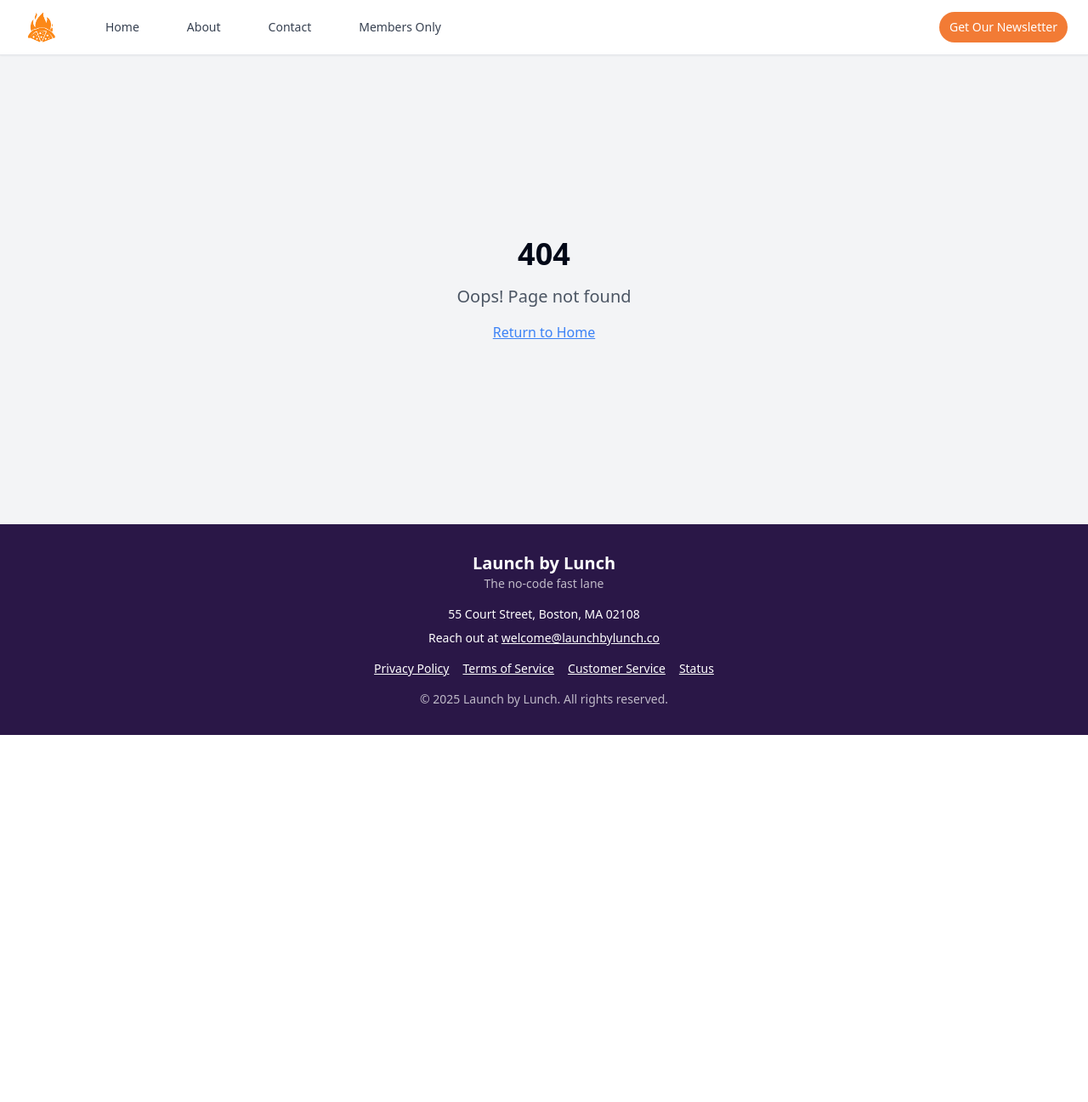
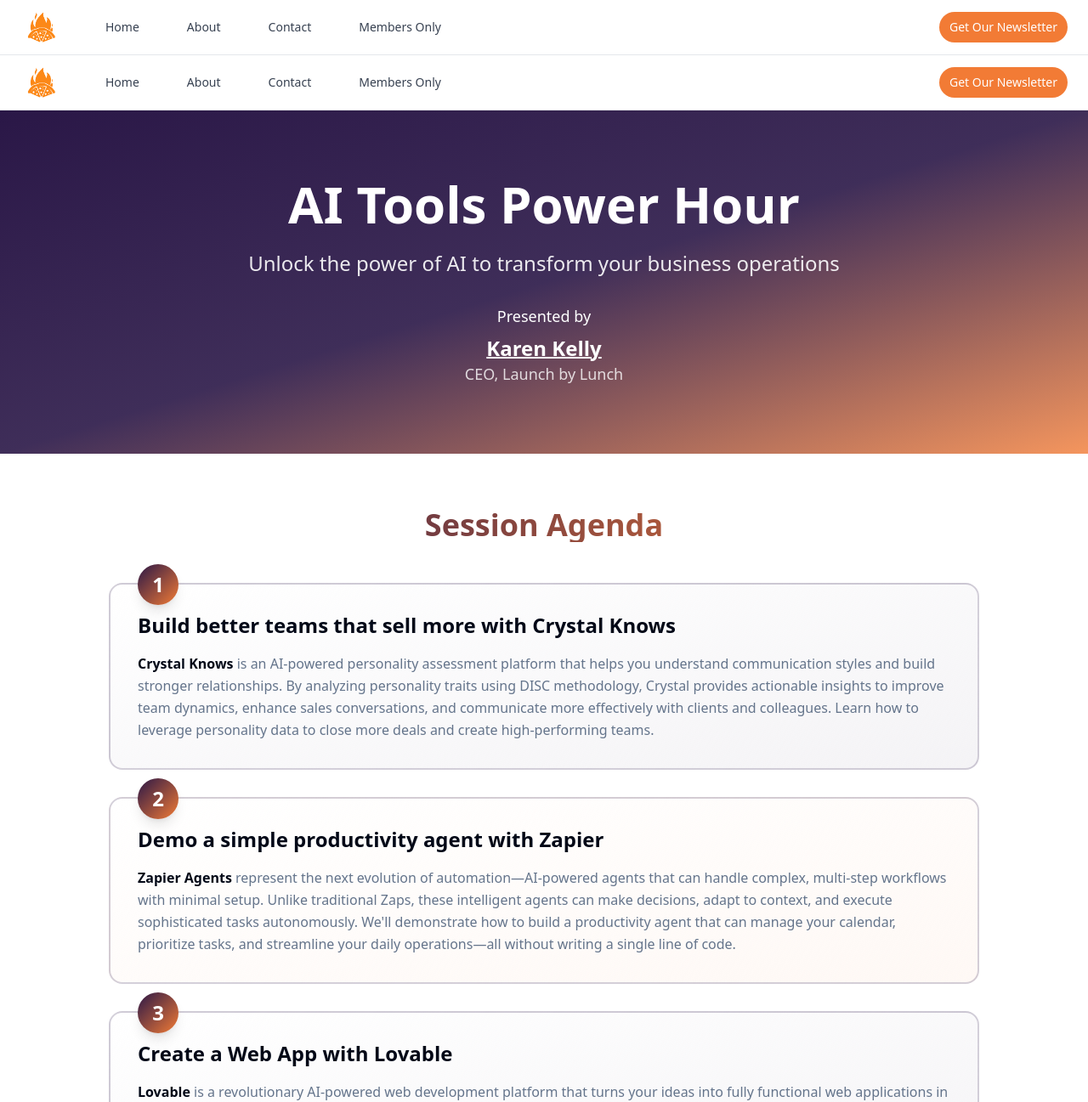
Before and after one commit to KK-purposely/launch-by-lunch-lane, a React (Vite) app: page /ai-power-hour in a window 1280 px wide. Shown: the top 1297 px of the page at 85% size. Before the commit the page ends 865 px from the top, so only its background shows below. Built offline with nearby package versions, Linux system fonts and the light colour scheme.

Commit message:
Add AI Power Hour route

```diff
--- a/src/App.tsx
+++ b/src/App.tsx
@@ -17,6 +17,7 @@ import TearDown from "./pages/TearDown";
 import Contact from "./pages/Contact";
 import WomenInCommunity from "./pages/WomenInCommunity";
 import CommunityPartnerships from "./pages/CommunityPartnerships";
+import AIPowerHour from "./pages/AIPowerHour";
 import Navigation from "./components/Navigation";
 
 const queryClient = new QueryClient(); // Trigger GitHub sync
@@ -41,6 +42,7 @@ const App = () => (
             <Route path="/contact" element={<Contact />} />
             <Route path="/women-in-community" element={<WomenInCommunity />} />
             <Route path="/community-partnerships" element={<CommunityPartnerships />} />
+            <Route path="/ai-power-hour" element={<AIPowerHour />} />
             {/* ADD ALL CUSTOM ROUTES ABOVE THE CATCH-ALL "*" ROUTE */}
             <Route path="*" element={<NotFound />} />
           </Routes>
--- /dev/null
+++ b/src/pages/AIPowerHour.tsx
@@ -0,0 +1,116 @@
+import { Helmet } from "react-helmet-async";
+import Navigation from "@/components/Navigation";
+import Footer from "@/components/Footer";
+
+const AIPowerHour = () => {
+  return (
+    <div className="min-h-screen flex flex-col bg-background">
+      <Helmet>
+        <title>AI Tools Power Hour - Launch by Lunch</title>
+        <meta name="description" content="Join Karen Kelly, CEO of Launch by Lunch, for an interactive session exploring AI-powered tools including Crystal Knows, Zapier Agents, and Lovable." />
+      </Helmet>
+
+      <Navigation />
+
+      <main className="flex-1">
+        {/* Hero Section */}
+        <section className="relative overflow-hidden bg-gradient-to-br from-launch-purple via-launch-purple/90 to-launch-orange/80 text-white py-20">
+          <div className="max-w-5xl mx-auto px-4 sm:px-6 text-center">
+            <h1 className="text-4xl md:text-6xl font-bold mb-6">
+              AI Tools Power Hour
+            </h1>
+            <p className="text-xl md:text-2xl mb-8 text-white/90">
+              Unlock the power of AI to transform your business operations
+            </p>
+            <div className="text-lg">
+              <p className="mb-2">Presented by</p>
+              <p className="text-2xl font-semibold">
+                <a
+                  href="https://www.linkedin.com/in/karen-kelly-daring-greatly/"
+                  target="_blank"
+                  rel="noopener noreferrer"
+                  className="hover:text-launch-orange transition-colors underline decoration-2"
+                >
+                  Karen Kelly
+                </a>
+              </p>
+              <p className="text-white/80">CEO, Launch by Lunch</p>
+            </div>
+          </div>
+        </section>
+
+        {/* Agenda Section */}
+        <section className="py-16 px-4 sm:px-6">
+          <div className="max-w-5xl mx-auto">
+            <h2 className="text-3xl md:text-4xl font-bold text-center mb-12 bg-gradient-to-r from-launch-purple to-launch-orange bg-clip-text text-transparent">
+              Session Agenda
+            </h2>
+
+            <div className="space-y-8">
+              {/* Item 1 - Crystal Knows */}
+              <div className="relative border-2 border-launch-purple/20 rounded-2xl p-8 bg-gradient-to-br from-white to-launch-purple/5">
+                <div className="absolute -top-6 left-8 w-12 h-12 rounded-full bg-gradient-to-br from-launch-purple to-launch-orange flex items-center justify-center text-white text-2xl font-bold shadow-lg">
+                  1
+                </div>
+                <h3 className="text-2xl font-bold mb-4 text-foreground">
+                  Build better teams that sell more with Crystal Knows
+                </h3>
+                <p className="text-muted-foreground leading-relaxed">
+                  <strong className="text-foreground">Crystal Knows</strong> is an AI-powered personality assessment platform that helps you understand communication styles and build stronger relationships. By analyzing personality traits using DISC methodology, Crystal provides actionable insights to improve team dynamics, enhance sales conversations, and communicate more effectively with clients and colleagues. Learn how to leverage personality data to close more deals and create high-performing teams.
+                </p>
+              </div>
+
+              {/* Item 2 - Zapier */}
+              <div className="relative border-2 border-launch-purple/20 rounded-2xl p-8 bg-gradient-to-br from-white to-launch-orange/5">
+                <div className="absolute -top-6 left-8 w-12 h-12 rounded-full bg-gradient-to-br from-launch-purple to-launch-orange flex items-center justify-center text-white text-2xl font-bold shadow-lg">
+                  2
+                </div>
+                <h3 className="text-2xl font-bold mb-4 text-foreground">
+                  Demo a simple productivity agent with Zapier
+                </h3>
+                <p className="text-muted-foreground leading-relaxed">
+                  <strong className="text-foreground">Zapier Agents</strong> represent the next evolution of automation—AI-powered agents that can handle complex, multi-step workflows with minimal setup. Unlike traditional Zaps, these intelligent agents can make decisions, adapt to context, and execute sophisticated tasks autonomously. We'll demonstrate how to build a productivity agent that can manage your calendar, prioritize tasks, and streamline your daily operations—all without writing a single line of code.
+                </p>
+              </div>
+
+              {/* Item 3 - Lovable */}
+              <div className="relative border-2 border-launch-purple/20 rounded-2xl p-8 bg-gradient-to-br from-white to-launch-purple/5">
+                <div className="absolute -top-6 left-8 w-12 h-12 rounded-full bg-gradient-to-br from-launch-purple to-launch-orange flex items-center justify-center text-white text-2xl font-bold shadow-lg">
+                  3
+                </div>
+                <h3 className="text-2xl font-bold mb-4 text-foreground">
+                  Create a Web App with Lovable
+                </h3>
+                <p className="text-muted-foreground leading-relaxed">
+                  <strong className="text-foreground">Lovable</strong> is a revolutionary AI-powered web development platform that turns your ideas into fully functional web applications in minutes. Using natural language, you can describe what you want to build, and Lovable's AI generates production-ready React code with beautiful, responsive designs. Whether you're building an MVP, internal tool, or customer-facing application, Lovable eliminates the technical barriers to bringing your vision to life—no coding experience required.
+                </p>
+              </div>
+            </div>
+          </div>
+        </section>
+
+        {/* CTA Section */}
+        <section className="py-16 px-4 sm:px-6 bg-gradient-to-r from-launch-purple/10 to-launch-orange/10">
+          <div className="max-w-3xl mx-auto text-center">
+            <h2 className="text-3xl font-bold mb-6 text-foreground">
+              Ready to transform your business with AI?
+            </h2>
+            <p className="text-lg text-muted-foreground mb-8">
+              Join Launch by Lunch to access exclusive resources, tools, and community support for your AI journey.
+            </p>
+            <a
+              href="/"
+              className="inline-block px-8 py-4 bg-gradient-to-r from-launch-purple to-launch-orange text-white font-semibold rounded-lg hover:opacity-90 transition-opacity shadow-lg"
+            >
+              Learn More About Launch by Lunch
+            </a>
+          </div>
+        </section>
+      </main>
+
+      <Footer />
+    </div>
+  );
+};
+
+export default AIPowerHour;
```
